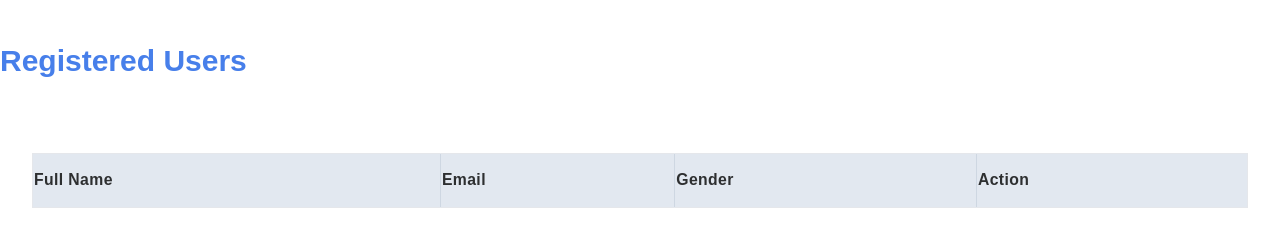
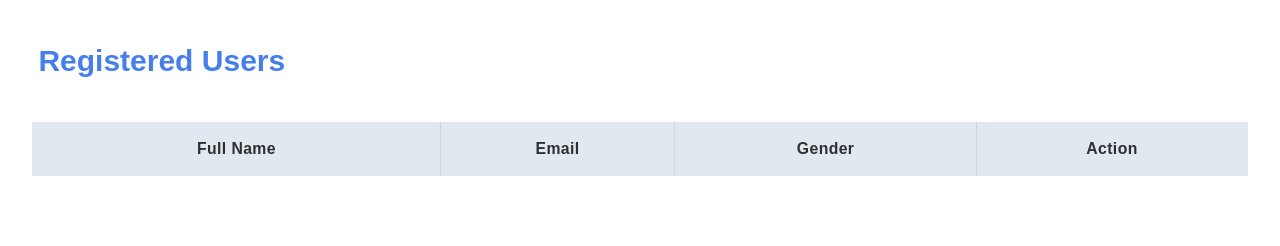
Before and after one commit to ozavcodez/we, a website: page src/index.html in a window 1280 px wide. Drawn offline with Linux system fonts and the light colour scheme; a web font is replaced by a local one.

Commit message:
made changes

```diff
--- a/src/index.html
+++ b/src/index.html
@@ -7,15 +7,15 @@
     <link href="output.css" rel="stylesheet">
 </head>
 <body>
-    <h1 class="pt-[3%] text-[30px] text-center md:text-start font-bold text-[#477FEA]   rounded-b-xl md:bg-inherit">Registered Users</h1>
-    <div class=" main overflow-auto  mt-20 w-full md:w-[95%] mx-auto  ">
+    <h1 class="p-[3%] text-[30px] text-center md:text-start font-bold text-[#477FEA]   rounded-b-xl md:bg-inherit">Registered Users</h1>
+    <div class=" main overflow-auto   w-full md:w-[95%] mx-auto  ">
         <table class="w-full border bg-white table rounded-lg shadow-lg  ">
             <thead id="thead" class="border font-semibold ">
             <tr class="text-lg bg-slate-200 text-[#000000]  border font-semibold text-opacity-80 divide-x divide-solid divide-slate-400/25 ">
-                <th class="text-left whitespace-nowrap py-4  tracking-wide">Full Name</th>
-                <th class="text-left whitespace-nowrap py-4   tracking-wide">Email</th>
-                <th class="text-left whitespace-nowrap py-4   tracking-wide">Gender</th>
-                <th class="text-left whitespace-nowrap py-4   tracking-wide">Action</th>
+                <th class="text-center whitespace-nowrap py-4  tracking-wide">Full Name</th>
+                <th class="text-center whitespace-nowrap py-4   tracking-wide">Email</th>
+                <th class="text-center whitespace-nowrap py-4   tracking-wide">Gender</th>
+                <th class="text-center whitespace-nowrap py-4   tracking-wide">Action</th>
 
 
             </tr>
```
Also changed, not shown: src/output.css.
